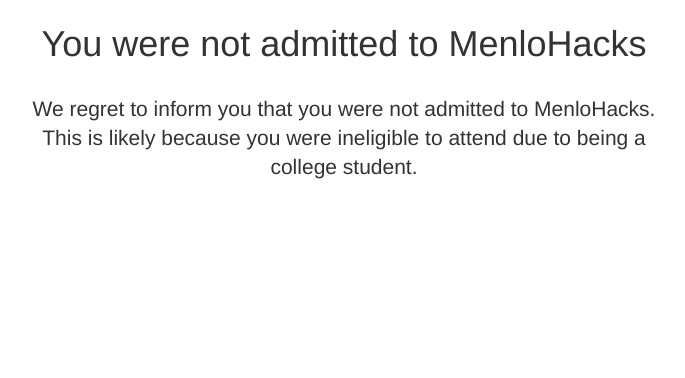
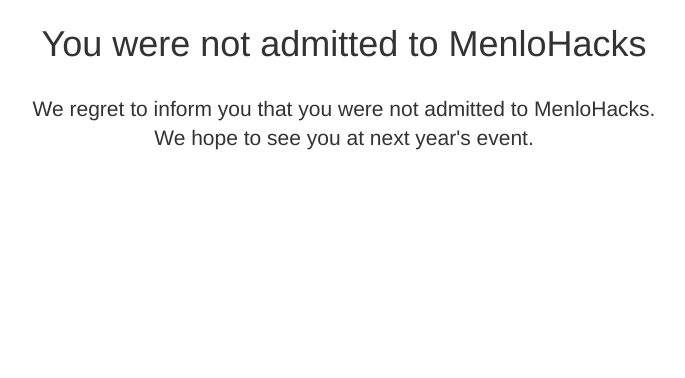
Before and after one commit to MenloHacks/StudentApplication, a Django app: template application/templates/application/result_no.html in a window 1280 px wide. Shown: the part 51-429 px from the top of the page, without its empty margins (296-981 px from the left). Run offline with Django 3.2, Linux system fonts and the light colour scheme; the template is opened without the code that fills it, so the values that code supplies are empty; some libraries are stand-ins or nearby versions.

Commit message:
Fixed rejection message

```diff
--- a/application/templates/application/result_no.html
+++ b/application/templates/application/result_no.html
@@ -9,7 +9,7 @@
         <div class="col-sm-3"></div>
         <div class="col-sm-6">
             <p class="lead">
-                We regret to inform you that you were not admitted to MenloHacks.  This is likely because you were ineligible to attend due to being a college student.
+                We regret to inform you that you were not admitted to MenloHacks. We hope to see you at next year's event.
             </p>
         </div>
         <div class="col-sm-3"></div>
```
